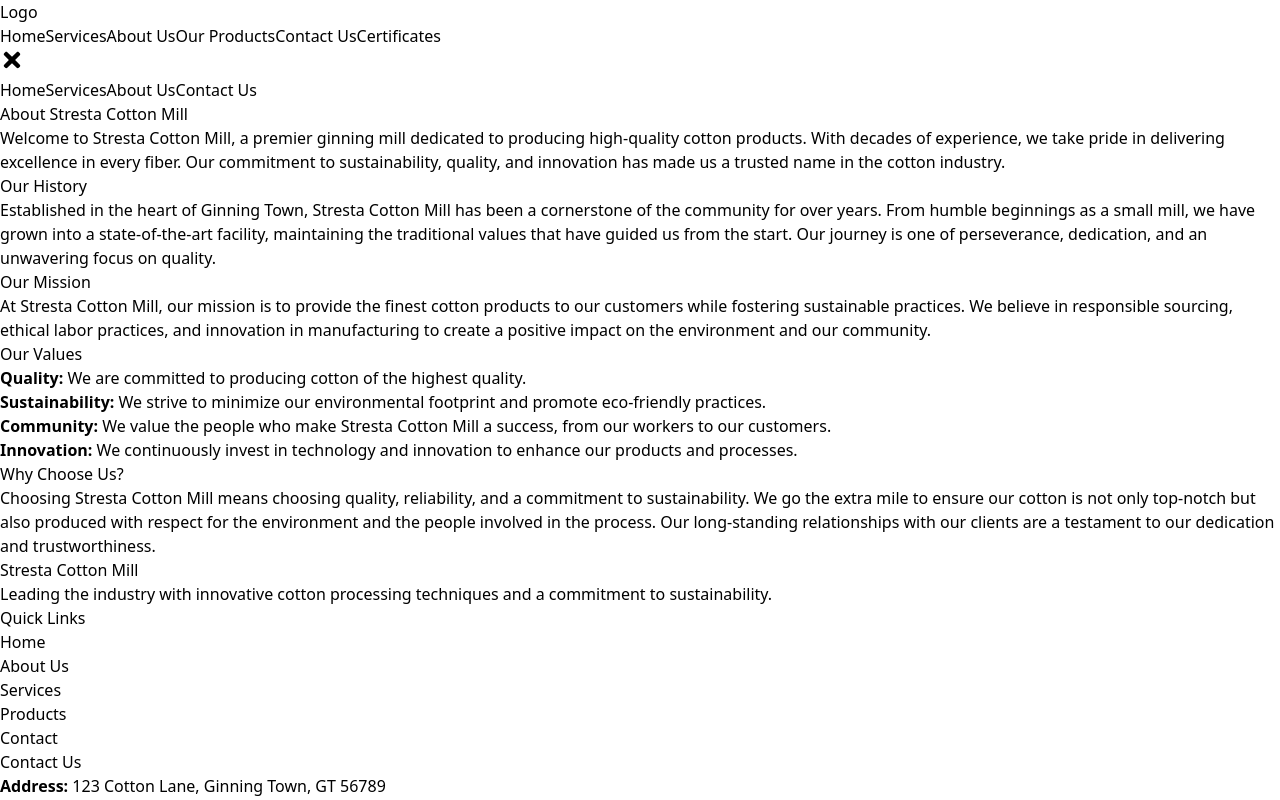
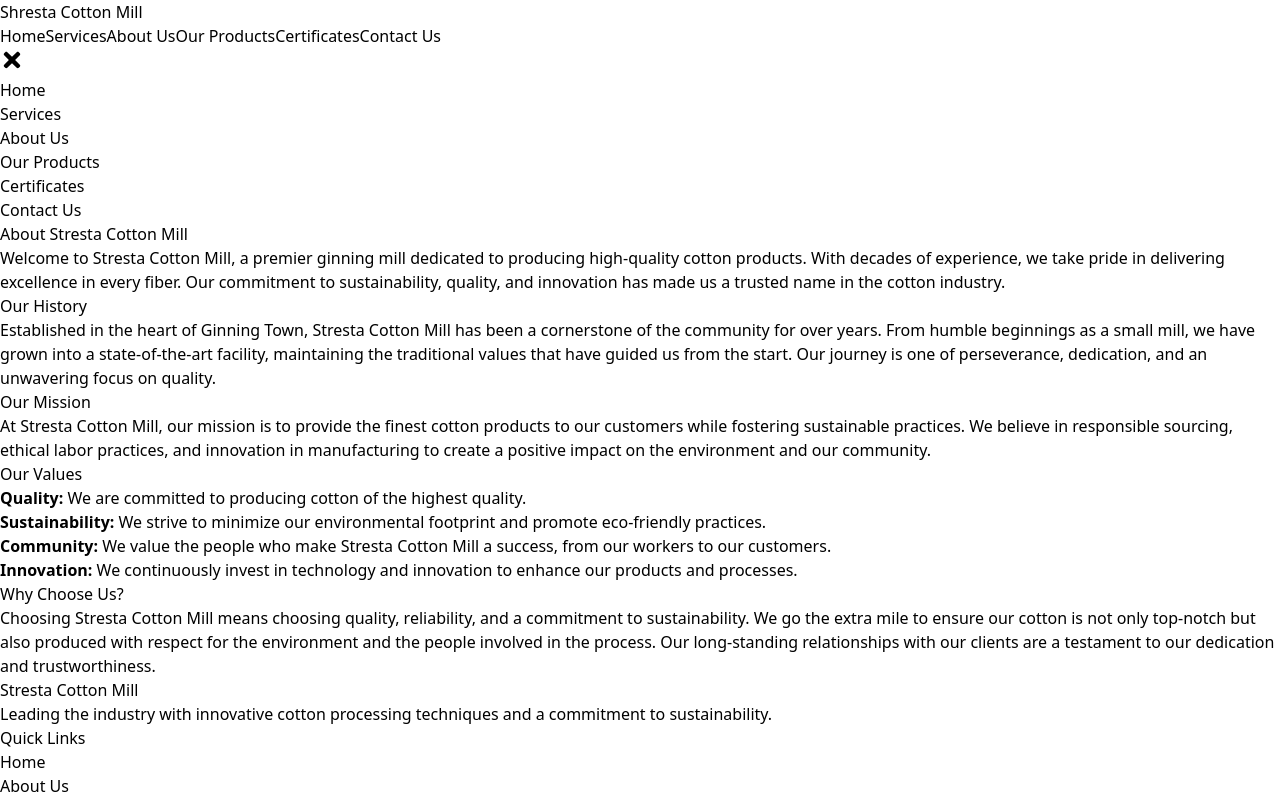
Before and after one commit to springboot44/Shresta-cotton-frontend, a React (Vite) app: page /about in a window 1280 px wide. Both pictures are taken after a click on the button 12 px from the left and 60 px from the top of the page. Shown: the top 800 px of the page. Built offline with nearby package versions, Linux system fonts and the light colour scheme.

Commit message:
first commit

```diff
--- a/src/components/About.jsx
+++ b/src/components/About.jsx
@@ -2,45 +2,45 @@ import React from 'react';
 
 const About = () => {
   return (
-    <div className="max-w-6xl mx-auto p-6 bg-gray-100">
+    <div className="max-w-6xl mx-auto p-6 bg-[#F9F9F6]">
       {/* Main Heading */}
-      <h2 className="text-5xl font-extrabold text-center mb-12 text-transparent bg-clip-text bg-gradient-to-r from-blue-600 to-green-500 shadow-xl p-6 rounded-lg bg-white">
+      <h2 className="text-5xl font-extrabold text-center mb-12 text-transparent bg-clip-text bg-gradient-to-r from-[#2C3E50] to-[#DAA520] shadow-xl p-6 rounded-lg bg-white">
         About Stresta Cotton Mill
       </h2>
 
       {/* Introduction Section */}
-      <div className="mb-12 bg-white shadow-lg rounded-lg overflow-hidden border-t-4 border-blue-500">
-        <p className="text-lg text-gray-800 p-6">
+      <div className="mb-12 bg-white shadow-lg rounded-lg overflow-hidden border-t-4 border-[#DAA520]">
+        <p className="text-lg text-[#2F4F4F] p-6">
           Welcome to Stresta Cotton Mill, a premier ginning mill dedicated to producing high-quality cotton products. With decades of experience, we take pride in delivering excellence in every fiber. Our commitment to sustainability, quality, and innovation has made us a trusted name in the cotton industry.
         </p>
       </div>
 
       {/* History Section */}
-      <div className="mb-12 bg-white shadow-lg rounded-lg overflow-hidden border-t-4 border-purple-500">
-        <h3 className="text-3xl font-bold mb-6 text-transparent bg-clip-text bg-gradient-to-r from-purple-600 to-pink-500 p-4">
+      <div className="mb-12 bg-white shadow-lg rounded-lg overflow-hidden border-t-4 border-[#DAA520]">
+        <h3 className="text-3xl font-bold mb-6 text-transparent bg-clip-text bg-gradient-to-r from-[#2C3E50] to-[#DAA520] p-4">
           Our History
         </h3>
-        <p className="text-lg text-gray-800 p-6">
+        <p className="text-lg text-[#2F4F4F] p-6">
           Established in the heart of Ginning Town, Stresta Cotton Mill has been a cornerstone of the community for over  years. From humble beginnings as a small mill, we have grown into a state-of-the-art facility, maintaining the traditional values that have guided us from the start. Our journey is one of perseverance, dedication, and an unwavering focus on quality.
         </p>
       </div>
 
       {/* Mission Section */}
-      <div className="mb-12 bg-white shadow-lg rounded-lg overflow-hidden border-t-4 border-teal-500">
-        <h3 className="text-3xl font-bold mb-6 text-transparent bg-clip-text bg-gradient-to-r from-teal-600 to-cyan-500 p-4">
+      <div className="mb-12 bg-white shadow-lg rounded-lg overflow-hidden border-t-4 border-[#DAA520]">
+        <h3 className="text-3xl font-bold mb-6 text-transparent bg-clip-text bg-gradient-to-r from-[#2C3E50] to-[#DAA520] p-4">
           Our Mission
         </h3>
-        <p className="text-lg text-gray-800 p-6">
+        <p className="text-lg text-[#2F4F4F] p-6">
           At Stresta Cotton Mill, our mission is to provide the finest cotton products to our customers while fostering sustainable practices. We believe in responsible sourcing, ethical labor practices, and innovation in manufacturing to create a positive impact on the environment and our community.
         </p>
       </div>
 
       {/* Values Section */}
-      <div className="mb-12 bg-white shadow-lg rounded-lg overflow-hidden border-t-4 border-yellow-500">
-        <h3 className="text-3xl font-bold mb-6 text-transparent bg-clip-text bg-gradient-to-r from-yellow-600 to-orange-500 p-4">
+      <div className="mb-12 bg-white shadow-lg rounded-lg overflow-hidden border-t-4 border-[#DAA520]">
+        <h3 className="text-3xl font-bold mb-6 text-transparent bg-clip-text bg-gradient-to-r from-[#2C3E50] to-[#DAA520] p-4">
           Our Values
         </h3>
-        <ul className="list-disc list-inside space-y-4 text-lg text-gray-800 p-6">
+        <ul className="list-disc list-inside space-y-4 text-lg text-[#2F4F4F] p-6">
           <li><strong>Quality:</strong> We are committed to producing cotton of the highest quality.</li>
           <li><strong>Sustainability:</strong> We strive to minimize our environmental footprint and promote eco-friendly practices.</li>
           <li><strong>Community:</strong> We value the people who make Stresta Cotton Mill a success, from our workers to our customers.</li>
@@ -49,11 +49,11 @@ const About = () => {
       </div>
 
       {/* Why Choose Us Section */}
-      <div className="bg-white shadow-lg rounded-lg overflow-hidden border-t-4 border-red-500">
-        <h3 className="text-3xl font-bold mb-6 text-transparent bg-clip-text bg-gradient-to-r from-red-600 to-yellow-600 p-4">
+      <div className="bg-white shadow-lg rounded-lg overflow-hidden border-t-4 border-[#DAA520]">
+        <h3 className="text-3xl font-bold mb-6 text-transparent bg-clip-text bg-gradient-to-r from-[#2C3E50] to-[#DAA520] p-4">
           Why Choose Us?
         </h3>
-        <p className="text-lg text-gray-800 p-6">
+        <p className="text-lg text-[#2F4F4F] p-6">
           Choosing Stresta Cotton Mill means choosing quality, reliability, and a commitment to sustainability. We go the extra mile to ensure our cotton is not only top-notch but also produced with respect for the environment and the people involved in the process. Our long-standing relationships with our clients are a testament to our dedication and trustworthiness.
         </p>
       </div>
--- a/src/components/Navbar.jsx
+++ b/src/components/Navbar.jsx
@@ -10,22 +10,29 @@ const Navbar = () => {
   };
 
   return (
-    <nav className='sticky top-0 z-50 bg-white shadow-md'>
-      <div className='max-w-7xl mx-auto px-4 sm:px-6 lg:px-8'>
-        <div className='flex justify-between items-center h-16'>
-          <div className='flex-shrink-0'>
-            <h1 className='text-xl font-bold'>Logo</h1>
+    <nav className="sticky top-0 z-50 bg-white shadow-md">
+      <div className="max-w-7xl mx-auto px-4 sm:px-6 lg:px-8">
+        <div className="flex justify-between items-center h-16">
+          {/* Logo Section */}
+          <div className="flex-shrink-0">
+            <Link to="/" className="text-2xl font-bold text-blue-600">
+              Shresta Cotton Mill
+            </Link>
           </div>
-          <div className='hidden md:flex space-x-8'>
-            <Link to='/' className='text-gray-700 hover:text-blue-500'>Home</Link>
-            <Link to='/services' className='text-gray-700 hover:text-blue-500'>Services</Link>
-            <Link to='/about' className='text-gray-700 hover:text-blue-500'>About Us</Link>
-            <Link to='/products' className='text-gray-700 hover:text-blue-500'>Our Products</Link>
-            <Link to='/contact' className='text-gray-700 hover:text-blue-500'>Contact Us</Link>
-            <Link to='/certificates' className='text-gray-700 hover:text-blue-500'>Certificates</Link>
+
+          {/* Desktop Menu */}
+          <div className="hidden md:flex space-x-8">
+            <Link to="/" className="text-gray-700 hover:text-blue-500">Home</Link>
+            <Link to="/services" className="text-gray-700 hover:text-blue-500">Services</Link>
+            <Link to="/about" className="text-gray-700 hover:text-blue-500">About Us</Link>
+            <Link to="/products" className="text-gray-700 hover:text-blue-500">Our Products</Link>
+            <Link to="/certificates" className="text-gray-700 hover:text-blue-500">Certificates</Link>
+            <Link to="/contact" className="text-gray-700 hover:text-blue-500">Contact Us</Link>
           </div>
-          <div className='md:hidden'>
-            <button onClick={toggleMenu} className='text-gray-700 hover:text-blue-500'>
+
+          {/* Mobile Menu Button */}
+          <div className="md:hidden">
+            <button onClick={toggleMenu} className="text-gray-700 hover:text-blue-500 focus:outline-none">
               {isOpen ? <FaTimes size={24} /> : <FaBars size={24} />}
             </button>
           </div>
@@ -34,12 +41,26 @@ const Navbar = () => {
 
       {/* Mobile Menu */}
       {isOpen && (
-        <div className='md:hidden'>
-          <ul className='px-4 pt-2 pb-4 space-y-1'>
-            <Link to='/' onClick={toggleMenu} className='block text-gray-700 hover:bg-gray-200 rounded-md p-2'>Home</Link>
-            <Link to='/services' onClick={toggleMenu} className='block text-gray-700 hover:bg-gray-200 rounded-md p-2'>Services</Link>
-            <Link to='/about' onClick={toggleMenu} className='block text-gray-700 hover:bg-gray-200 rounded-md p-2'>About Us</Link>
-            <Link to='/contact' onClick={toggleMenu} className='block text-gray-700 hover:bg-gray-200 rounded-md p-2'>Contact Us</Link>
+        <div className="md:hidden">
+          <ul className="px-4 pt-2 pb-4 space-y-1 bg-white shadow-lg rounded-lg">
+            <li>
+              <Link to="/" onClick={toggleMenu} className="block text-gray-700 hover:bg-gray-200 rounded-md p-2">Home</Link>
+            </li>
+            <li>
+              <Link to="/services" onClick={toggleMenu} className="block text-gray-700 hover:bg-gray-200 rounded-md p-2">Services</Link>
+            </li>
+            <li>
+              <Link to="/about" onClick={toggleMenu} className="block text-gray-700 hover:bg-gray-200 rounded-md p-2">About Us</Link>
+            </li>
+            <li>
+              <Link to="/products" onClick={toggleMenu} className="block text-gray-700 hover:bg-gray-200 rounded-md p-2">Our Products</Link>
+            </li>
+            <li>
+              <Link to="/certificates" onClick={toggleMenu} className="block text-gray-700 hover:bg-gray-200 rounded-md p-2">Certificates</Link>
+            </li>
+            <li>
+              <Link to="/contact" onClick={toggleMenu} className="block text-gray-700 hover:bg-gray-200 rounded-md p-2">Contact Us</Link>
+            </li>
           </ul>
         </div>
       )}
```
